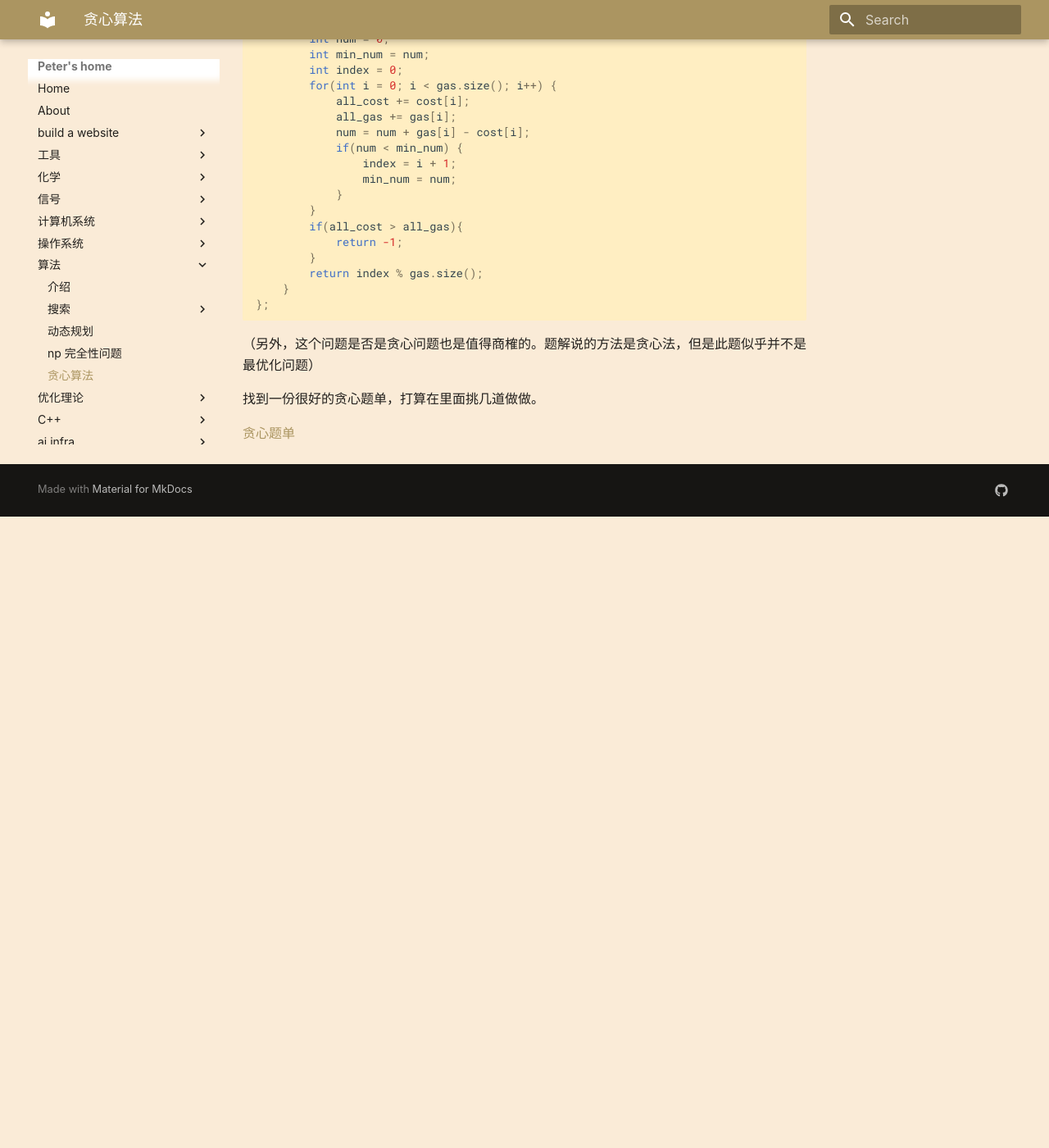
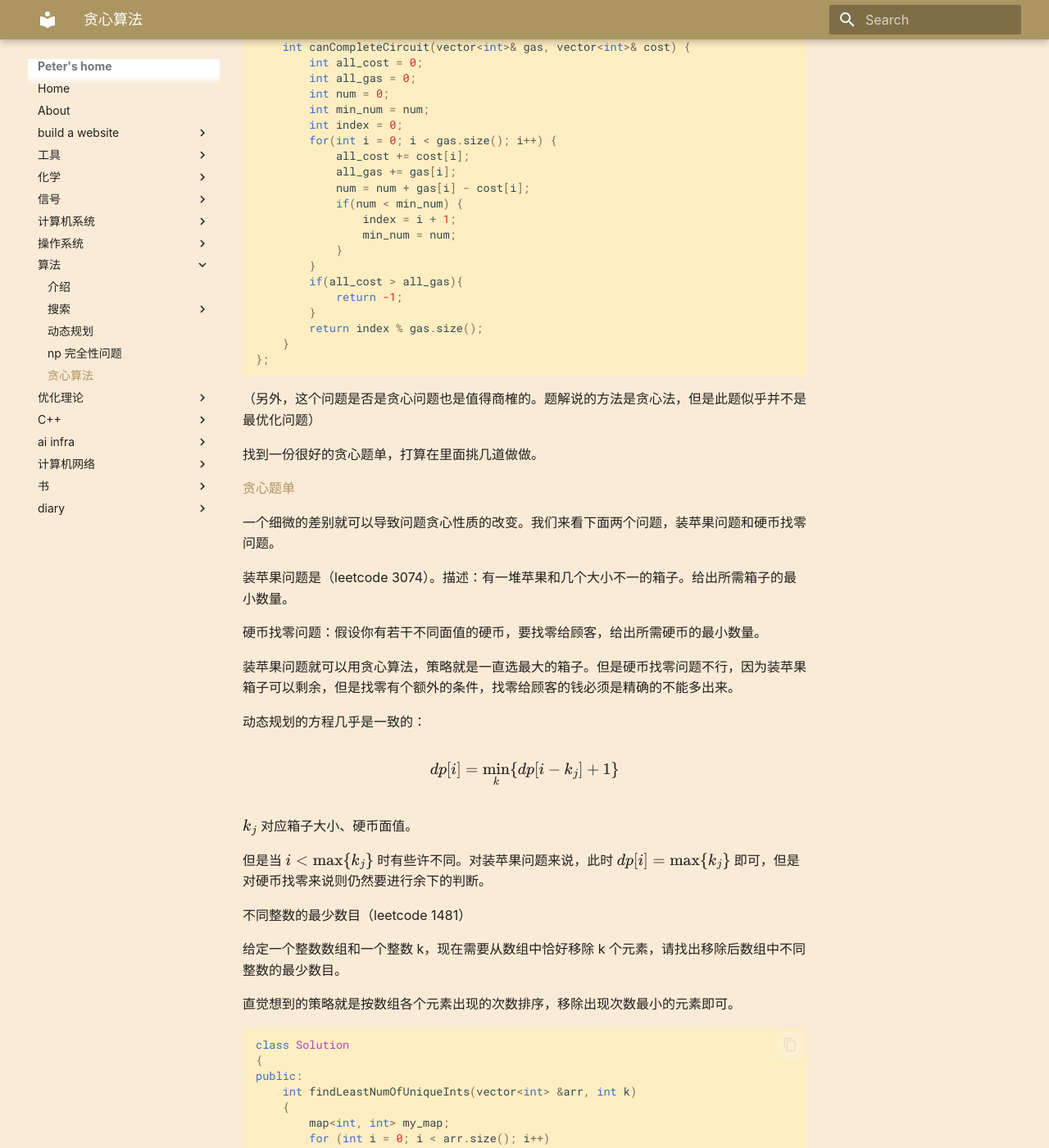
Before and after one commit to peter5723/peter5723.github.io, an MkDocs documentation site: the page built from docs/algorithm/greedy.md, in a window 1280 px wide and 1400 px high, scrolled down 7077 px. Shown: the whole window at 82% size. Built offline with MkDocs 1.6.1 and Material for MkDocs 9.7.7, drawn with Linux system fonts in a browser that asks for light colours; before the commit the page ends 7707 px from its top, so only the background shows below that; some of the changed text lies outside the part shown.

Commit message:
add greedy 3

````diff
--- a/docs/algorithm/greedy.md
+++ b/docs/algorithm/greedy.md
@@ -228,8 +228,9 @@ int main()
 - 证明做出贪心选择后，原问题存在最优解。
 - 证明做出贪心选择后，剩下的子问题满足性质：其最优解和贪心选择的组合可以构成原问题的最优解。
 
+我们在设计时也不需要一定按动态规划考虑。
 
-实际上，贪心算法的难点在于想不到这个贪心选择。如果知道了一个贪心选择就容易实现。有时候很容易看出来贪心法对动态规划的简化，有时候又很不明显。
+实际上，贪心算法的难点在于想不到这个贪心选择。如果知道了一个贪心选择就容易实现。有时候很容易看出来贪心法对动态规划的简化，有时候又很不明显。还有贪心选择的证明也是难点。经常会出现直觉能找到贪心选择，但是难以证明的情况。
 
 下面看看几个问题例子。
 
@@ -326,3 +327,61 @@ public:
 找到一份很好的贪心题单，打算在里面挑几道做做。
 
 [贪心题单](https://leetcode.cn/discuss/post/3091107/fen-xiang-gun-ti-dan-tan-xin-ji-ben-tan-k58yb/)
+
+
+
+一个细微的差别就可以导致问题贪心性质的改变。我们来看下面两个问题，装苹果问题和硬币找零问题。
+
+装苹果问题是（leetcode 3074）。描述：有一堆苹果和几个大小不一的箱子。给出所需箱子的最小数量。
+
+硬币找零问题：假设你有若干不同面值的硬币，要找零给顾客，给出所需硬币的最小数量。
+
+装苹果问题就可以用贪心算法，策略就是一直选最大的箱子。但是硬币找零问题不行，因为装苹果箱子可以剩余，但是找零有个额外的条件，找零给顾客的钱必须是精确的不能多出来。
+
+动态规划的方程几乎是一致的：
+
+$$
+dp[i] = \min_k\{dp[i-k_j]+1\}
+$$
+
+$k_j$ 对应箱子大小、硬币面值。
+
+但是当 $i<\max\{k_j\}$ 时有些许不同。对装苹果问题来说，此时 $dp[i]=\max\{k_j\}$ 即可，但是对硬币找零来说则仍然要进行余下的判断。
+
+
+不同整数的最少数目（leetcode 1481）
+
+给定一个整数数组和一个整数 k，现在需要从数组中恰好移除 k 个元素，请找出移除后数组中不同整数的最少数目。
+
+直觉想到的策略就是按数组各个元素出现的次数排序，移除出现次数最小的元素即可。
+
+```cpp
+class Solution
+{
+public:
+    int findLeastNumOfUniqueInts(vector<int> &arr, int k)
+    {
+        map<int, int> my_map;
+        for (int i = 0; i < arr.size(); i++)
+        {
+            my_map[arr[i]]++;
+        }
+
+        vector<pair<int, int>> vec(my_map.begin(), my_map.end());
+        std::sort(vec.begin(), vec.end(), [](const pair<int, int> &a, const pair<int, int> &b)
+                  { return a.second < b.second; });
+
+        int j = 0;
+        while (k > 0)
+        {
+            k--;
+            vec[j].second--;
+            if (vec[j].second == 0)
+            {
+                j++;
+            }
+        }
+        return vec.size() - j;
+    }
+};
+```
````
Also changed, not shown: other parts of docs/algorithm/greedy.md (+1 -1 lines).
